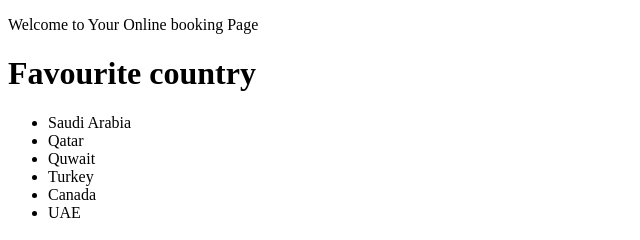
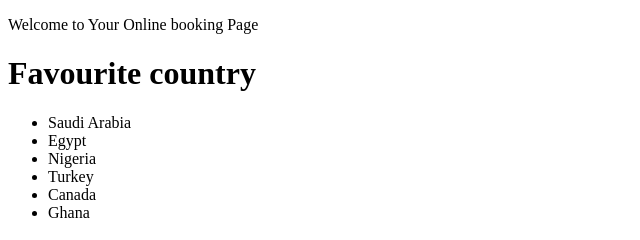
Before and after one commit to kazeemsho/drug_abuse, a plain HTML site: page index.html in a window 1280 px wide. Shown: the top 240 px of the page, 0-640 px from the left. Drawn offline with Linux system fonts and the light colour scheme.

Commit message:
changed country

```diff
--- a/index.html
+++ b/index.html
@@ -10,11 +10,11 @@
     <h1>Favourite country</h1>
     <ul>
       <li>Saudi Arabia</li>
-      <li>Qatar</li>
-      <li>Quwait</li>
+      <li>Egypt</li>
+      <li>Nigeria</li>
       <li>Turkey</li>
       <li>Canada</li>
-      <li>UAE</li>
+      <li>Ghana</li>
     </ul>
     <h1>UnFavourite country</h1>
     <ul>
```
